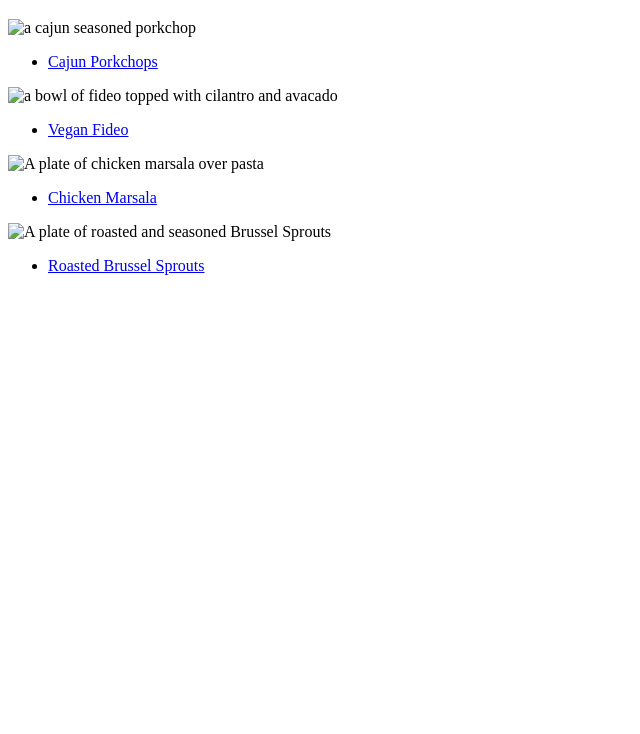
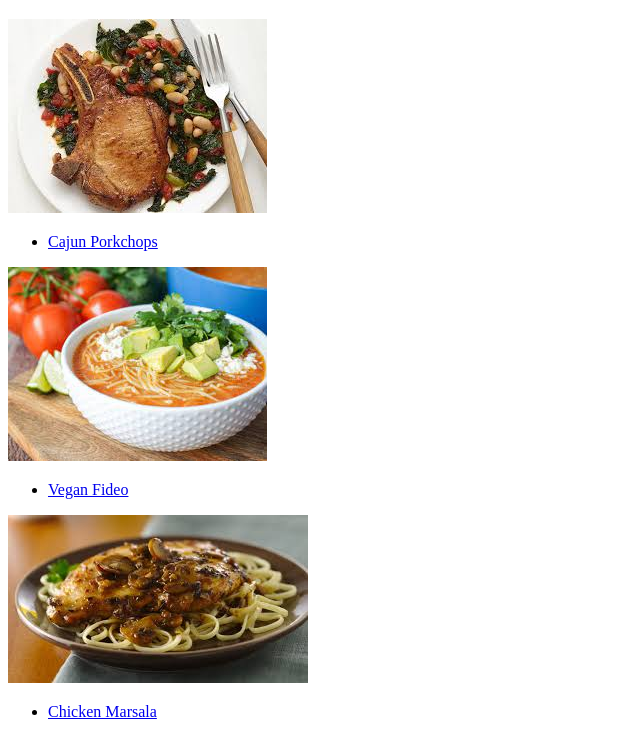
Before and after one commit to weeman2470/odin-recipes, a plain HTML site: page index.html in a window 1280 px wide. Shown: the part 61-795 px from the top of the page, without its empty margins (0-640 px from the left). Drawn offline with Linux system fonts and the light colour scheme; the site is published under a folder, as on GitHub Pages, so addresses that start at the root find nothing.

Commit message:
Debugged file pathing

```diff
--- a/index.html
+++ b/index.html
@@ -8,24 +8,24 @@
     <body>
         <h1>Odin Recipes</h1>
 
-        <img src="/img/cpc.jpeg" alt="a cajun seasoned porkchop">
+        <img src="./img/cpc.jpeg" alt="a cajun seasoned porkchop">
         <ul>
-            <li><a href="/recipes/cajpoch.html">Cajun Porkchops</a></li>
+            <li><a href="./recipes/cajpoch.html">Cajun Porkchops</a></li>
         </ul>
 
-        <img src="/img/fideo.jpeg" alt="a bowl of fideo topped with cilantro and avacado">
+        <img src="./img/fideo.jpeg" alt="a bowl of fideo topped with cilantro and avacado">
         <ul>
-            <li><a href="/recipes/fideo.html">Vegan Fideo</a></li>
+            <li><a href="./recipes/fideo.html">Vegan Fideo</a></li>
         </ul>
 
-        <img src="/img/marsala.jpeg" alt="A plate of chicken marsala over pasta">
+        <img src="./img/marsala.jpeg" alt="A plate of chicken marsala over pasta">
         <ul>
-            <li><a href="/recipes/marsala.html">Chicken Marsala</a></li>
+            <li><a href="./recipes/marsala.html">Chicken Marsala</a></li>
         </ul>
 
-        <img src="/img/rbs.jpeg" alt="A plate of roasted and seasoned Brussel Sprouts">
+        <img src="./img/rbs.jpeg" alt="A plate of roasted and seasoned Brussel Sprouts">
         <ul>
-            <li><a href="/recipes/rstbsprts.html">Roasted Brussel Sprouts</a></li>
+            <li><a href="./recipes/rstbsprts.html">Roasted Brussel Sprouts</a></li>
         </ul>
 
     </body>
```
